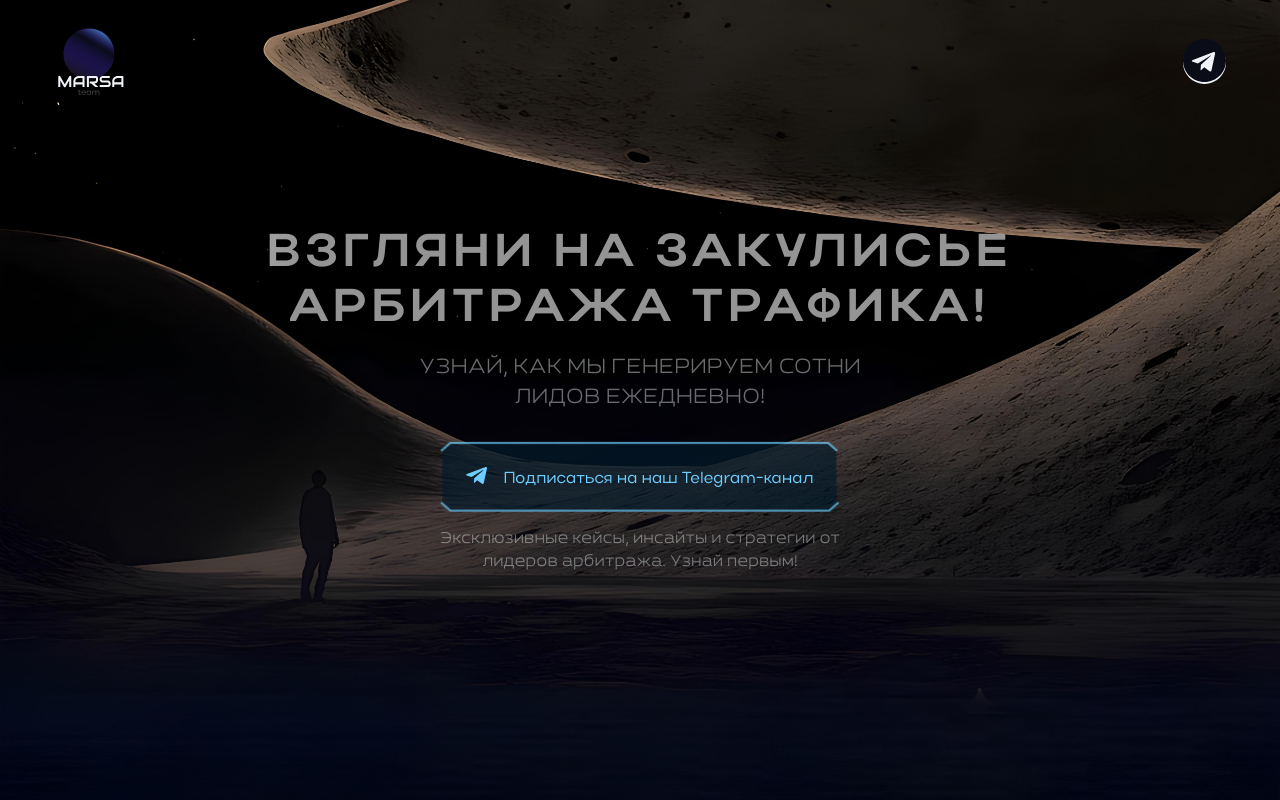
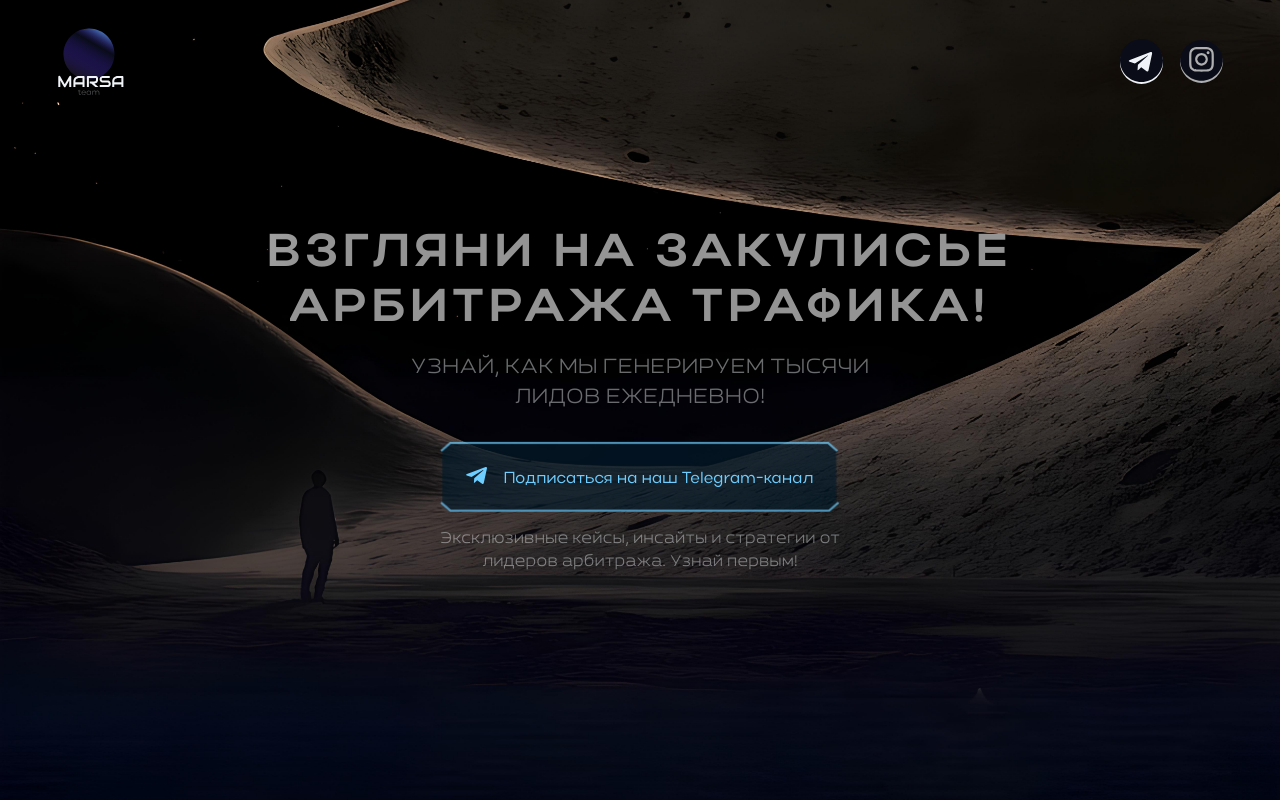
Before and after one commit to sitl-idnm/MarsaLanding, a Next.js app: page / in a window 1280 px wide. Shown: the top 800 px of the page. Built offline with nearby package versions, Linux system fonts and the light colour scheme.

Commit message:
Внёс правки

```diff
--- a/src/modules/footer/footer.module.scss
+++ b/src/modules/footer/footer.module.scss
@@ -48,6 +48,14 @@
   }
 }
 
+.instagram {
+
+  svg {
+    height: 45px;
+    width: 43px;
+  }
+}
+
 .links, .info {
   display: flex;
   flex-direction: column;
@@ -77,3 +85,8 @@
     font-size: 12px;
   }
 }
+
+.social {
+  display: flex;
+  gap: 10px;
+}
--- a/src/modules/footer/footer.tsx
+++ b/src/modules/footer/footer.tsx
@@ -1,7 +1,7 @@
 'use client';
 
 import { FC } from 'react';
-import { TelegramLink, Wrapper } from '@/ui';
+import { InstagramLink, TelegramLink, Wrapper } from '@/ui';
 
 import styles from './footer.module.scss';
 import Logo from '../header/logo';
@@ -12,15 +12,18 @@ const Footer: FC = () => {
     <footer className={styles.root}>
       <Wrapper className={styles.wrapper}>
         <div className={styles.info}>
-          <a target="_blank" href="https://marsa-landing.vercel.app/vacancy">
+          <a target="_blank" href="https://marsa.team/vacancy">
             Вакансии
           </a>
-          <a target="_blank" href="https://marsa-landing.vercel.app/">
+          <a target="_blank" href="https://marsa.team">
             О нас
           </a>
         </div>
         <Logo className={styles.logo} />
-        <TelegramLink className={styles.telegram} />
+        <div className={styles.social}>
+          <InstagramLink className={styles.instagram} />
+          <TelegramLink className={styles.telegram} />
+        </div>
       </Wrapper>
     </footer>
   );
--- a/src/modules/header/header.module.scss
+++ b/src/modules/header/header.module.scss
@@ -50,6 +50,14 @@
   }
 }
 
+.instagram {
+
+  svg {
+    height: 45px;
+    width: 43px;
+  }
+}
+
 .telegram {
   position: relative;
 
--- a/src/modules/header/header.tsx
+++ b/src/modules/header/header.tsx
@@ -1,7 +1,7 @@
 'use client';
 
 import { FC } from 'react';
-import { TelegramLink, Wrapper } from '@/ui';
+import { InstagramLink, TelegramLink, Wrapper } from '@/ui';
 import classNames from 'classnames';
 
 import styles from './header.module.scss';
@@ -18,6 +18,7 @@ const Header: FC<HeaderProps> = ({ className }) => {
         {/* Отображение TelegramLink для больших экранов */}
         <div className={styles.tg__about}>
           <TelegramLink className={styles.telegram} />
+          <InstagramLink className={styles.instagram} />
         </div>
         <Logo className={styles.logo} />
       </Wrapper>
--- a/src/modules/introduce/introduce.tsx
+++ b/src/modules/introduce/introduce.tsx
@@ -18,7 +18,7 @@ const Introduce: FC<IntroduceProps> = ({ className }) => {
         </TitleGradient>
       </h1>
       <p className={styles.subtitle}>
-        Узнай, как мы генерируем сотни лидов ежедневно!
+        Узнай, как мы генерируем тысячи лидов ежедневно!
       </p>
       <div className={styles.button}>
         <ButtonBlue>
--- a/src/ui/index.ts
+++ b/src/ui/index.ts
@@ -1,8 +1,10 @@
 export { AnimatedImage } from './animatedImage'
+export { Borders } from './borders'
 export { ButtonBlue } from './buttonBlue'
 export { GradientBlur } from './gradientBlur'
 export { Heading } from './heading'
 export { Input } from './input'
+export { InstagramLink } from './instagramLink'
 export { LanguageLinks } from './languageLinks'
 export { Modal } from './modal'
 export { TelegramLink } from './telegramLink'
--- /dev/null
+++ b/src/ui/instagramLink/index.ts
@@ -0,0 +1 @@
+export { default as InstagramLink } from './instagramLink'
--- /dev/null
+++ b/src/ui/instagramLink/instagramLink.module.scss
@@ -0,0 +1,5 @@
+@use "@styles/func";
+@use "@styles/mixins";
+@use "@styles/variables";
+
+.root {}
--- /dev/null
+++ b/src/ui/instagramLink/instagramLink.tsx
@@ -0,0 +1,23 @@
+import { FC } from 'react'
+import classNames from 'classnames'
+
+import styles from './instagramLink.module.scss'
+import { InstagramLinkProps } from './instagramLink.types'
+
+import Icon from '@icons/instagram.svg';
+
+const InstagramLink: FC<InstagramLinkProps> = ({
+  className
+}) => {
+  const rootClassName = classNames(styles.root, className)
+
+  return (
+    <div className={rootClassName}>
+      <a href="https://www.instagram.com/marsa_team" className={styles.link}>
+        <Icon className={styles.link__item} width={40} />
+      </a>
+    </div>
+  )
+}
+
+export default InstagramLink
--- /dev/null
+++ b/src/ui/instagramLink/instagramLink.types.ts
@@ -0,0 +1,3 @@
+export interface InstagramLinkProps {
+  className?: string
+}
```
Also changed, not shown: src/modules/talk/talk.tsx (+1 -1 lines), src/shared/assets/icons/instagram.svg (added).
